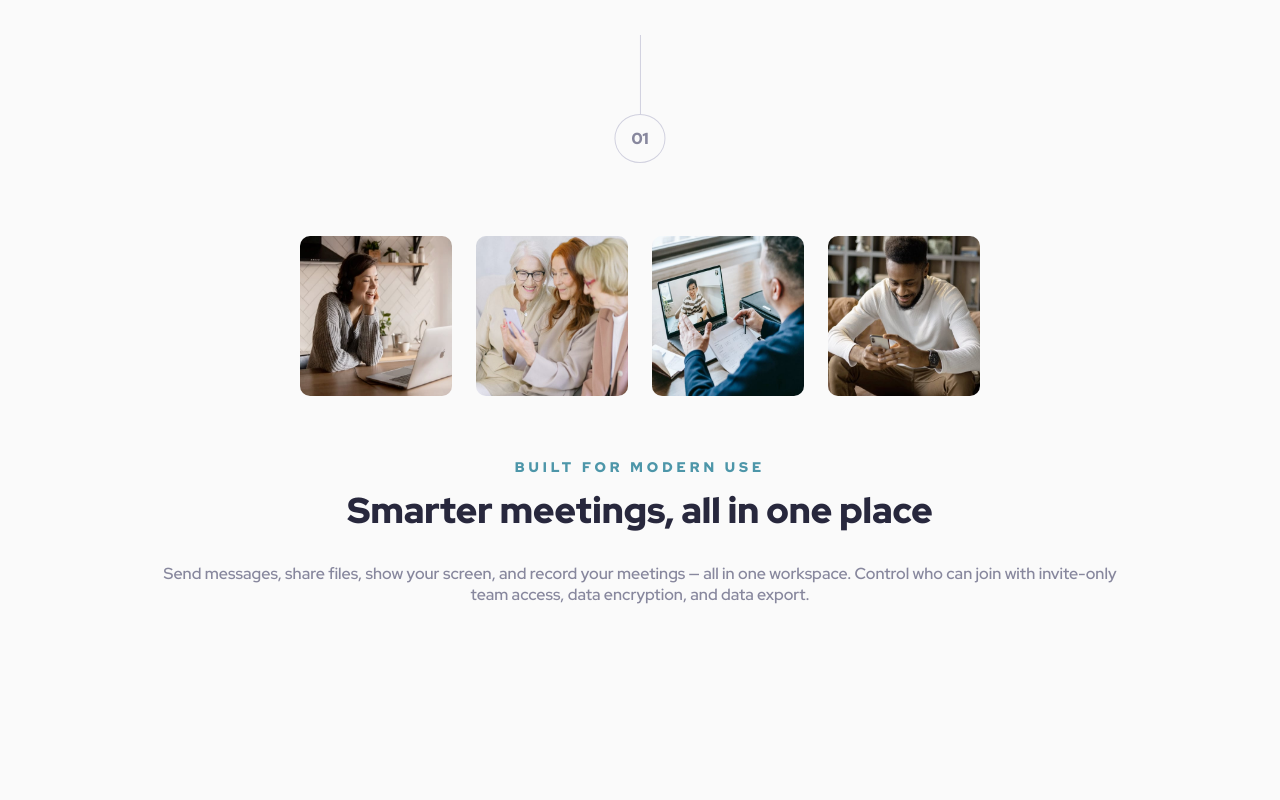
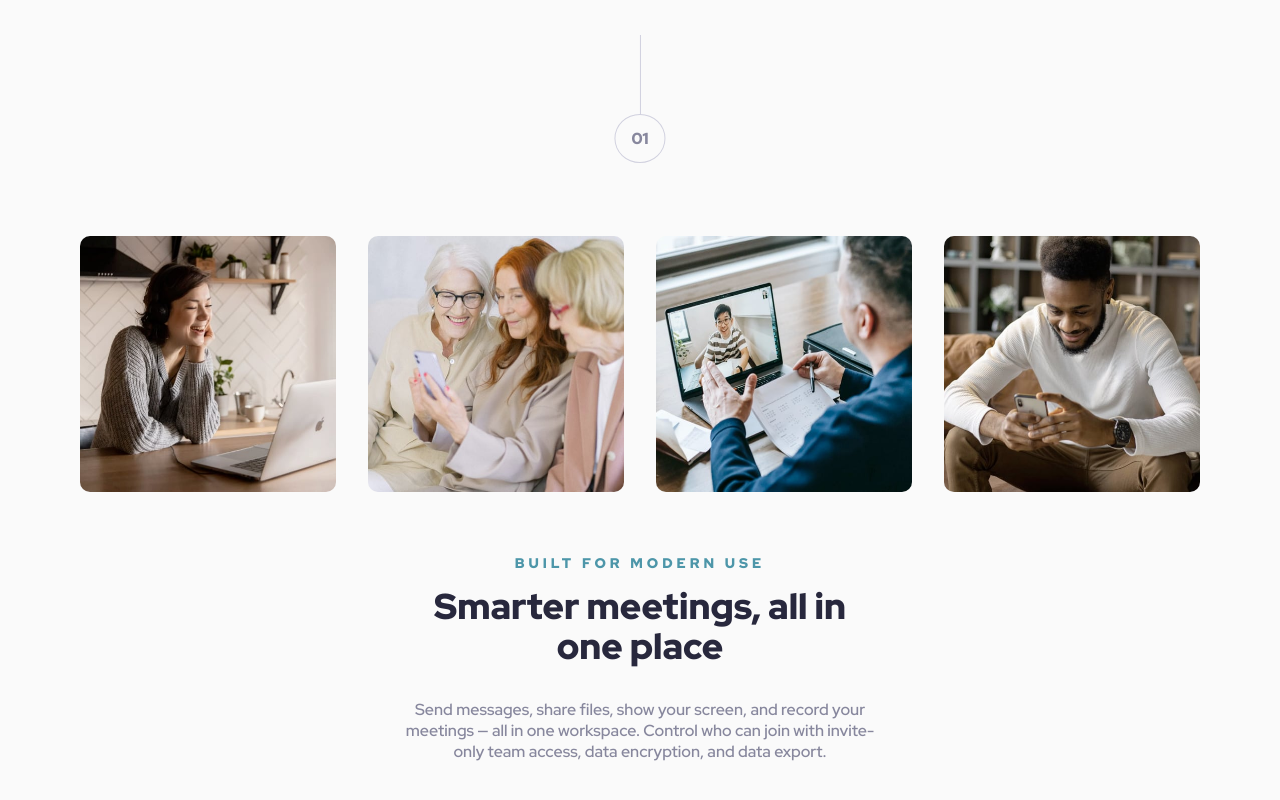
Before and after one commit to frontend-rustyff12/17-meet-landing-page, a React (Vite) app: page / in a window 1280 px wide. Shown: the part 552-1352 px from the top of the page. Built offline with nearby package versions, Linux system fonts and the light colour scheme.

Commit message:
Desktop Main content

```diff
--- a/src/index.css
+++ b/src/index.css
@@ -509,6 +509,22 @@ footer button:hover {
     padding-inline: 0rem;
   }
 
+  /* Main Content */
+
+  .image-container {
+    gap: 2rem;
+  }
+
+  .image-container img {
+    width: 256px;
+    height: 256px;
+  }
+
+  .main-content .text-container {
+    width: 544px;
+    padding-inline: 2rem;
+  }
+
   /* Footer */
   footer .hero {
     padding: 112px 160px;
```
